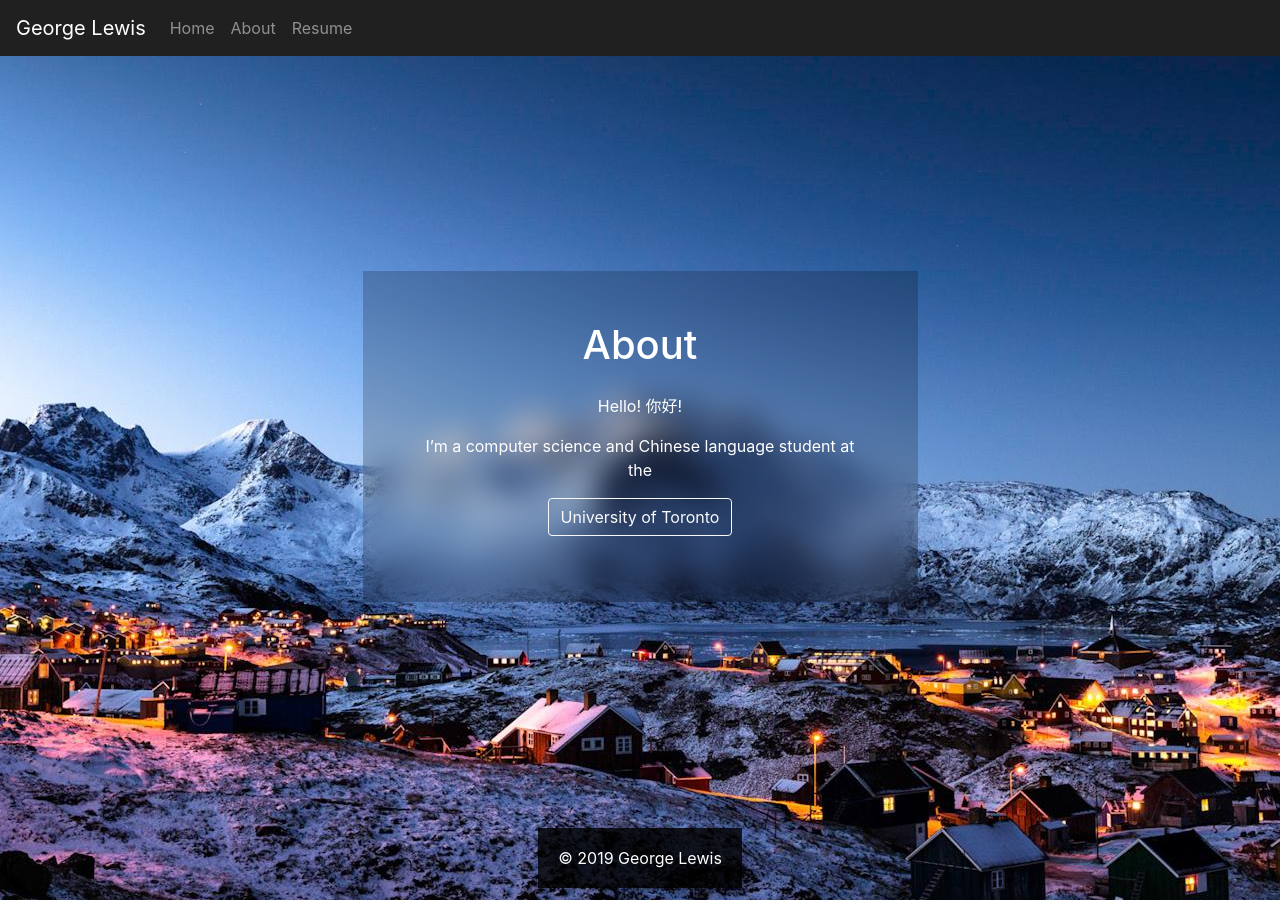
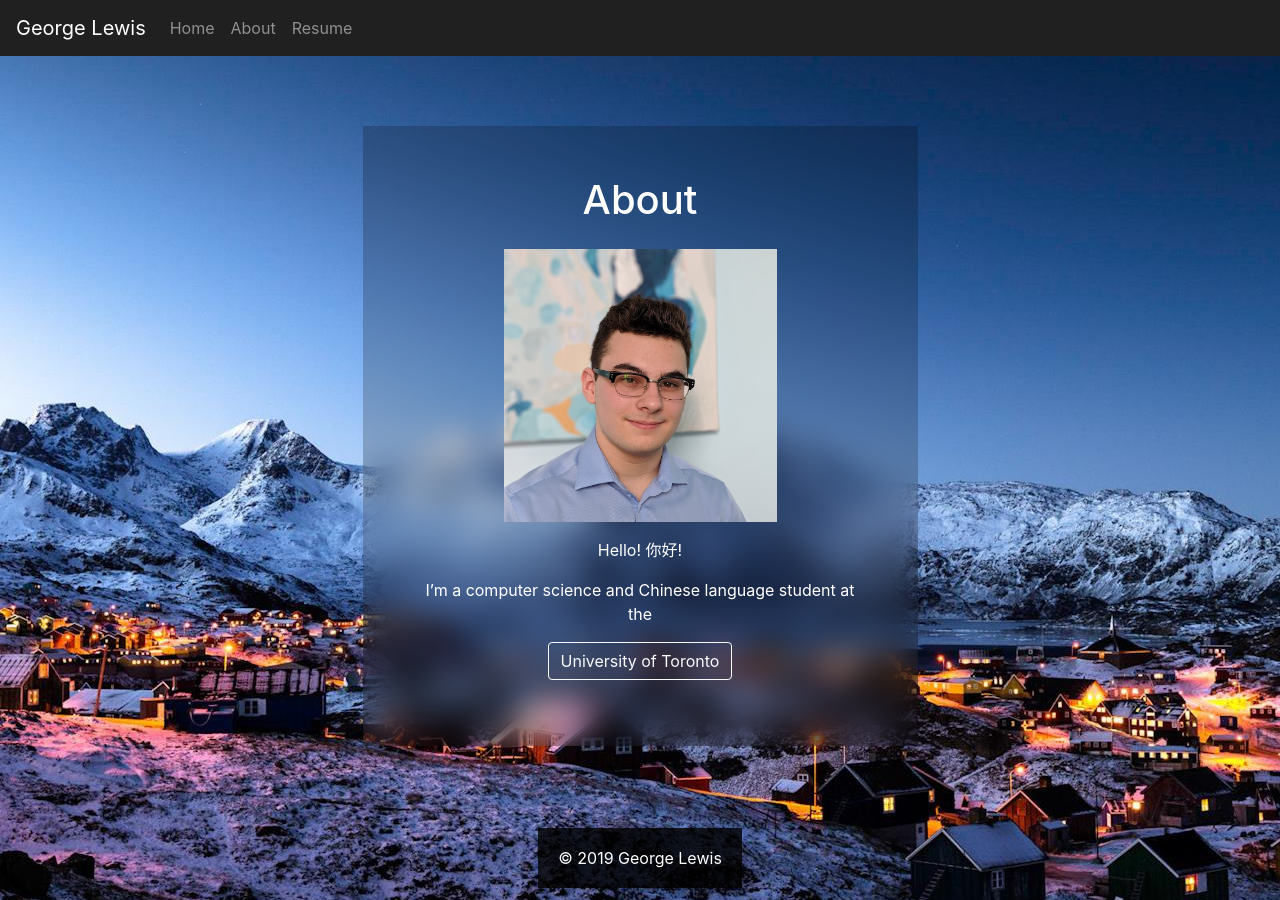
Before and after one commit to George-lewis/george-lewis.github.io, a Jekyll site: the page built from _pages/about.markdown, in a window 1280 px wide. Built offline with Jekyll 4.4.1, drawn with Linux system fonts in a browser that asks for light colours.

Commit message:
Add picture of me

```diff
--- a/_pages/about.markdown
+++ b/_pages/about.markdown
@@ -4,6 +4,9 @@ title: About
 permalink: /about/
 order: 1
 ---
+
+<img src="/_assets/me.png" alt="A picture of me." class="img-fluid" id="me" />
+
 Hello! 你好!
 
 I'm a computer science and Chinese language student at the
--- a/_sass/_base.scss
+++ b/_sass/_base.scss
@@ -57,3 +57,7 @@ footer {
 #copyright {
     background-color: rgba(0,0,0,0.8);
 }
+
+#me {
+	max-width: 60%;
+}
```
Also changed, not shown: _assets/me.png (added).
